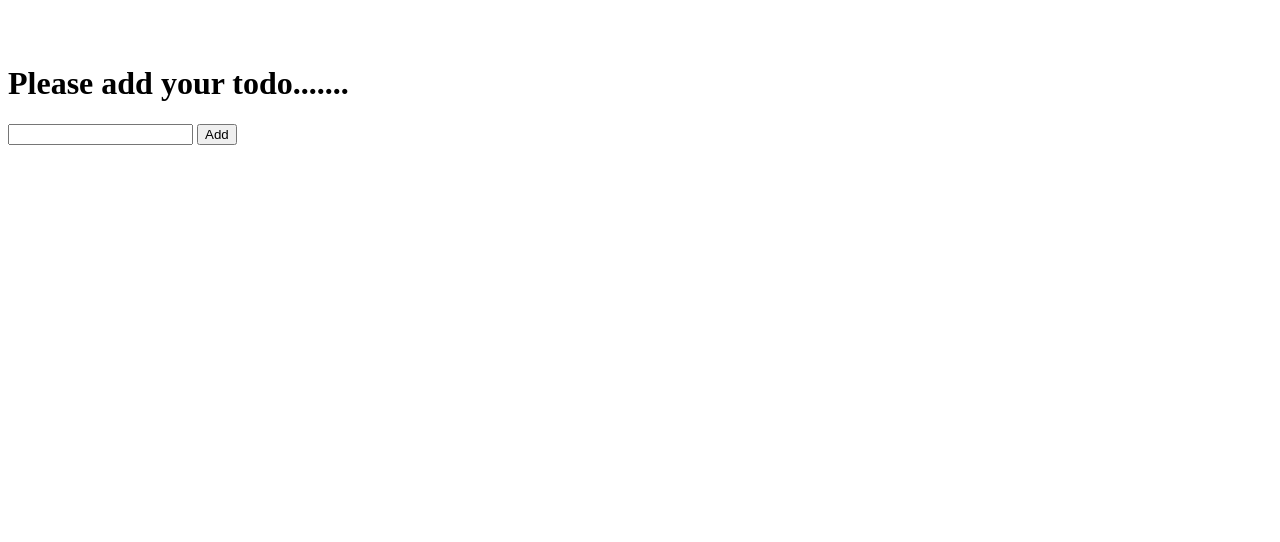
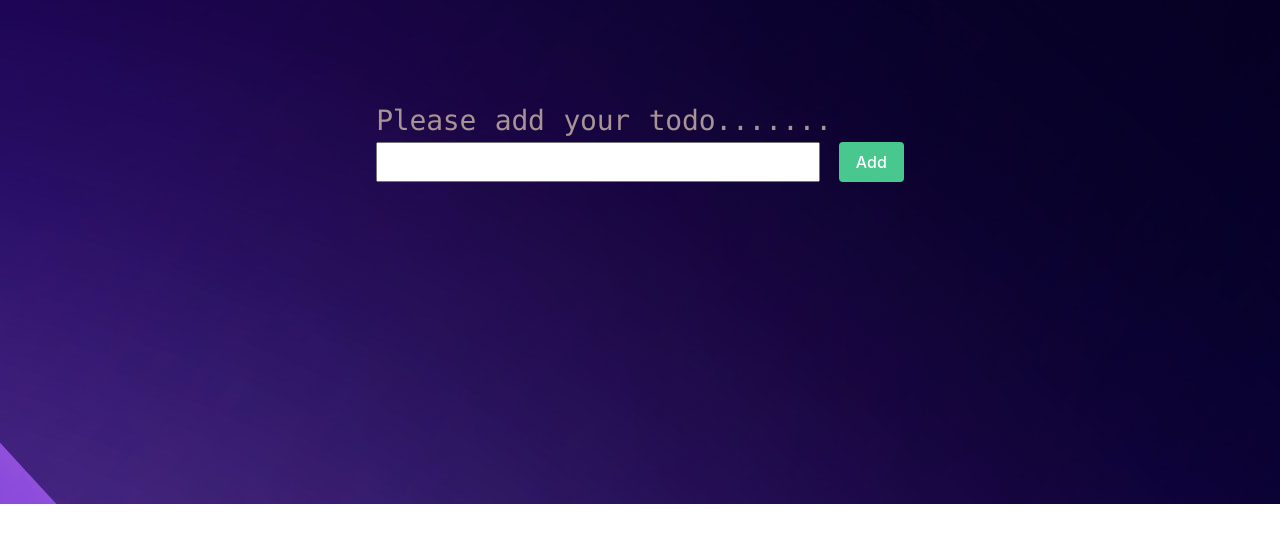
Before and after one commit to kavitatandel/TODOLIST, a plain HTML site: page index.html in a window 1280 px wide. Drawn offline with nearby package versions, Linux system fonts and the light colour scheme.

Commit message:
added bulma

```diff
--- a/index.html
+++ b/index.html
@@ -5,39 +5,38 @@
     <meta charset="UTF-8">
     <meta http-equiv="X-UA-Compatible" content="IE=edge">
     <meta name="viewport" content="width=device-width, initial-scale=1.0">
-
     <link rel="stylesheet" href="./todo.css">
-
+    <link rel="stylesheet" href="https://cdn.jsdelivr.net/npm/bulma@0.9.3/css/bulma.min.css">
     <title>Todo Home</title>
 </head>
 
 <body>
-    <br>
-    <br>
-    <div>
+    <div class="background-img">
+        <div
+            class="columns is-mobil is-flex-direction-column is-justify-content-space-between is-align-content-space-between is-align-items-center">
+            <div class="column">
                 <h1>Please add your todo.......</h1>
+                <input type="text" id="inputAdd">
+                <button type="button" id="btnAdd" class="button is-success">Add</button>
             </div>
-    <input type="text" id="inputAdd">
-    <button type="button" id="btnAdd">Add</button>
-    <label id="lblErrorMessage"></label>
+            <div class="column is-two-thirds ">
                 <div class="mainTodo">
                     <div class="divTodoHeader">
-            <h2>Todo List</h2>
-        </div>
+                        <h2 class="has-text-success">Todo List</h2>
                         <div id="divTodoList">
                         </div>
                     </div>
-    <br>
-    <br>
+                </div>
+                <div class="column ">
                     <div>
-        <h3 class="h1Completed">Completed Todo List</h3><button id="clearAll">Clear All Completed Todo</button><br>
-        <br>
+                        <h3 class="h1Completed has-text-success">Completed Todo List</h3>
+                        <button id="clearAll">Clear All Completed Todo</button>
                         <div id="divCompletedTodo"></div>
-        <br>
+                    </div>
+                </div>
+            </div>
         </div>
         <script src="./todo.js"></script>
-
 </body>
 
-
 </html>
--- a/todo.css
+++ b/todo.css
@@ -2,6 +2,11 @@
     -webkit-box-sizing: border-box;
     -moz-box-sizing: border-box;
     box-sizing: border-box;
+    font-family: "Lucida Console", Monaco, monospace;
+    font-size: 28px;
+    font-weight: 500;
+    color: #a89494;
+
 }
 
 h2{
@@ -17,3 +22,31 @@ h2{
     width: 30px;
     height: 20px;
 }
+
+.column{
+    display: flex;
+    background-color: transparent;
+    margin: 100px 0px 20px;
+    padding: 20px 0px 20px;
+    font-family: "Lucida Console", Monaco, monospace;
+    letter-spacing: -0.2px;
+    word-spacing: 2px;
+    color: #a89494;
+    font-weight: 400;
+    font-size: 28px;
+    text-decoration: none;
+    font-style: normal;
+    font-variant: normal;
+    text-transform: none;
+
+}
+
+
+.background-img{
+    background-size: cover;
+    background-image: url(Images/bg.jpg);
+    background-position: center center;
+    background-repeat:  no-repeat;
+    background-attachment: fixed;
+    background-size: auto;
+}
--- a/todo.js
+++ b/todo.js
@@ -264,7 +264,6 @@ const enableEdit = (buttonEdit) => {
         txtItem.style.background = 'white';
 
         txtItem.onchange = (e) => {
-            console.log(e.target.value);
             txtItem.innerText = e.target.value;
             arrTodoList[indexOfItemToEdit] = txtItem.value;
 
```
Also changed, not shown: Images/bg.jpg (added). Lines whose indentation alone changed are shown as unchanged.
